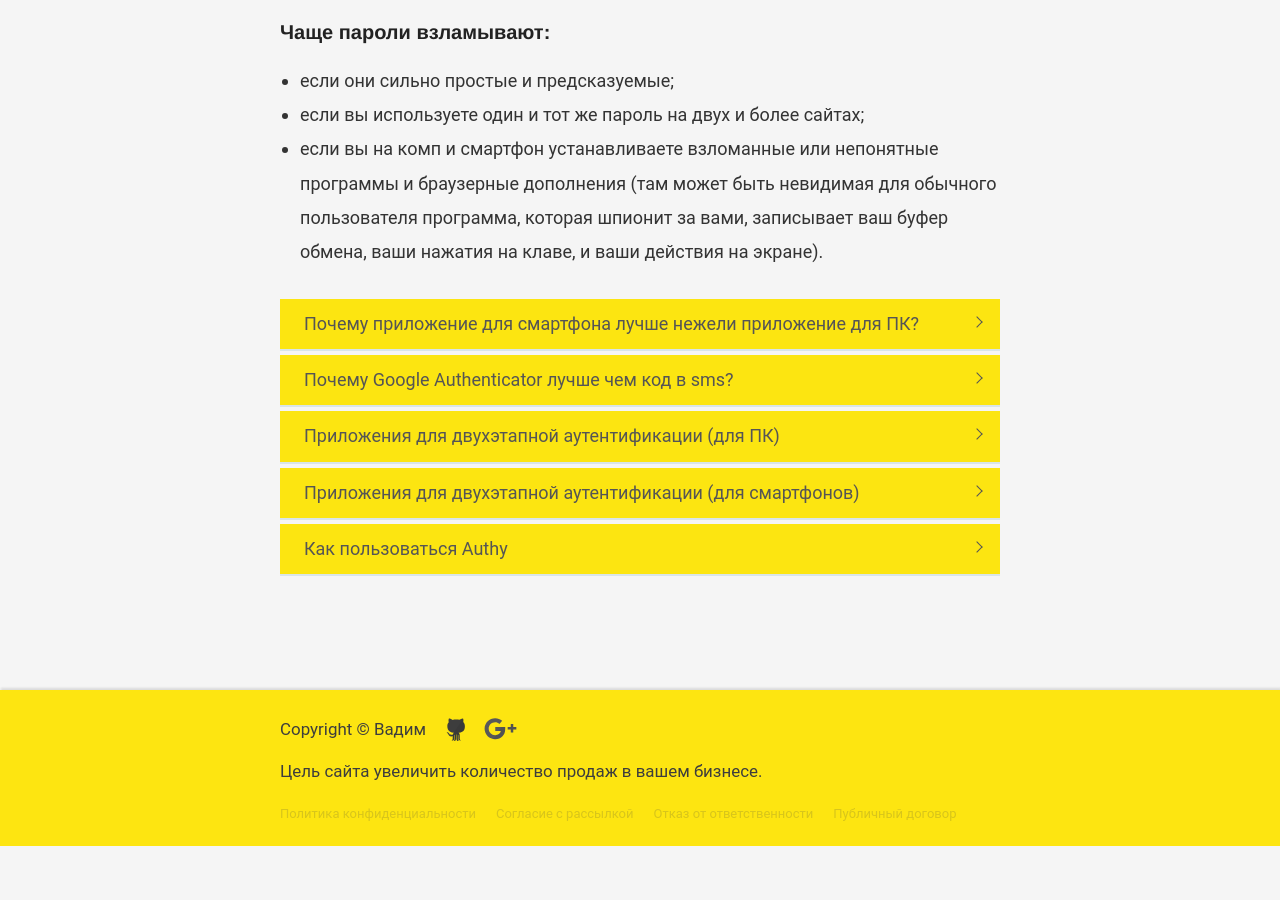
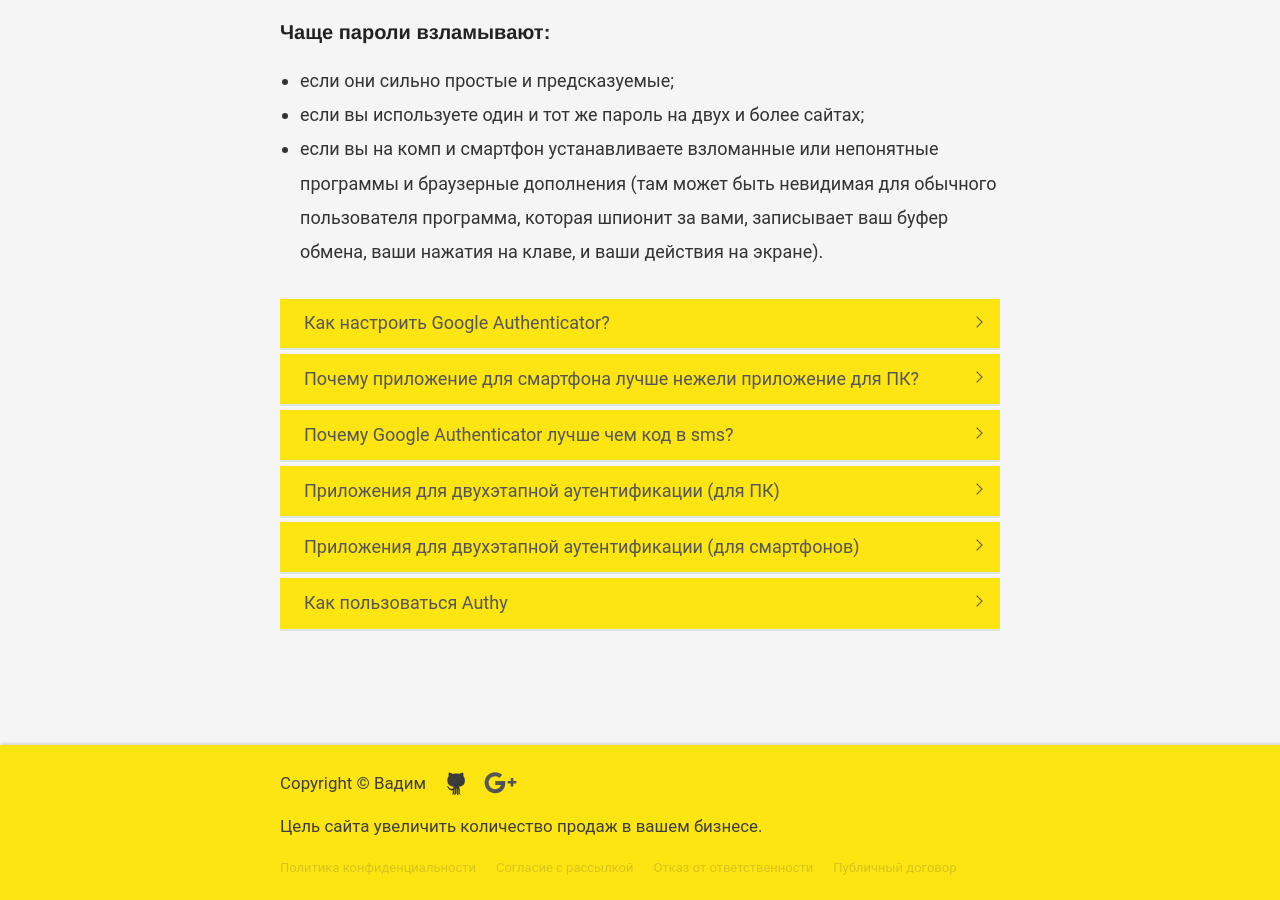
Before and after one commit to VadymVolos/vadymvolos.github.io, a Jekyll site: the page built from _posts/management/2017-02-21-2fa-authenticator.md, in a window 1280 px wide and 900 px high, scrolled down 1510 px. Built offline with Jekyll 4.4.1, drawn with Linux system fonts in a browser that asks for light colours; nearby versions of some CDN libraries; comment, search, counter and statistics services are not loaded; before the commit the page ends 2356 px from its top, so only the background shows below that.

Commit message:
Update 2017-02-21-2fa-authenticator.md

```diff
--- a/_posts/management/2017-02-21-2fa-authenticator.md
+++ b/_posts/management/2017-02-21-2fa-authenticator.md
@@ -33,8 +33,21 @@
 
 <!-- accordion -->
 <ul class="accordion">
+
 	<li class="accordion-li">
-			<a class="accordion-a"><h2>Почему приложение для смартфона лучше нежели приложение для ПК?</h2></a>
+		<a class="accordion-a">Как настроить Google Authenticator?</a>
+		<div class="accordion-content">
+		<p>
+		Я не буду постить картинки, потому что на разных сайтах в разном месте кнопка для включения Google Authenticator, я расскажу смысл.
+		</p><p>
+		Смысл в том чт оесли сайт важный, и вы решили включит ьзащиту не с помощью sms а с помощью Google Authenticator, то вам нужн опосмотрет ьподдерживает ли этот сайт Google Authenticator. Если да, то там обязательн оест ьинструкция с картинками как его подключить. Также посмотрите в инструкции что делат ьесли телефон утерян, это полезно узнать перед подключением.
+		</p>
+
+
+		</div>
+	</li>
+	<li class="accordion-li">
+		<a class="accordion-a"><h2>Почему приложение для смартфона лучше нежели приложение для ПК?</h2></a>
 		<div class="accordion-content">
 <p>
 Приложений 2FA для ПК не много, а вот приложений для смартфонов очень много.
```
